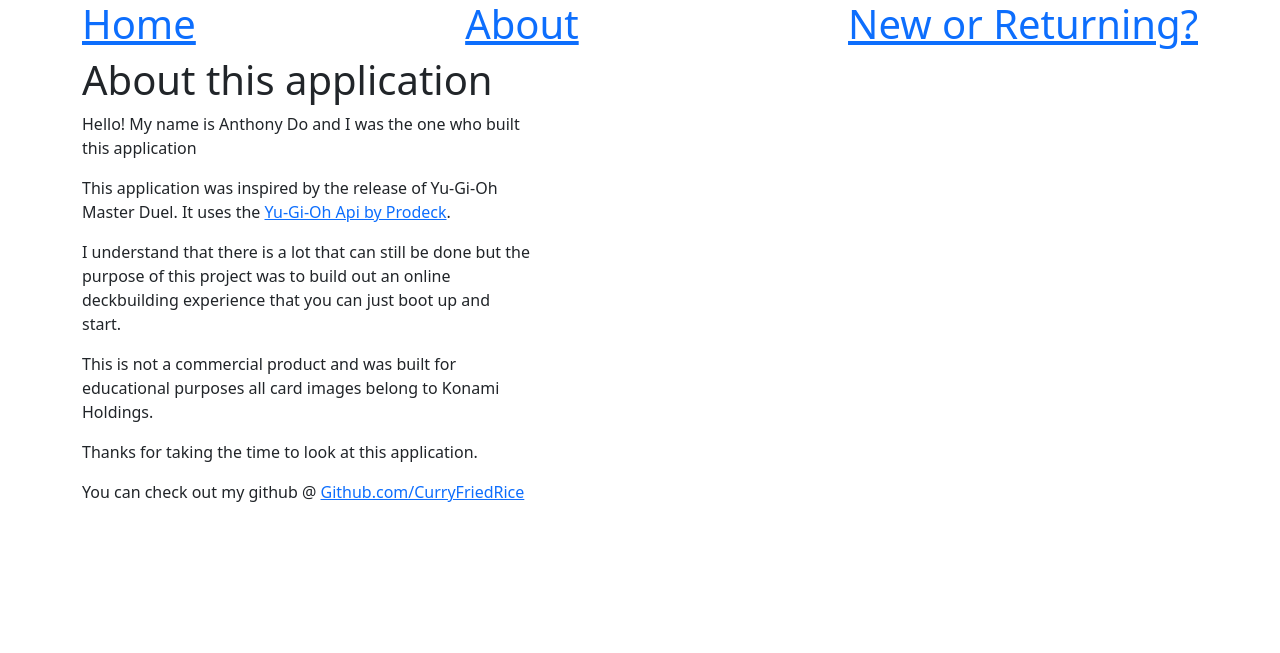
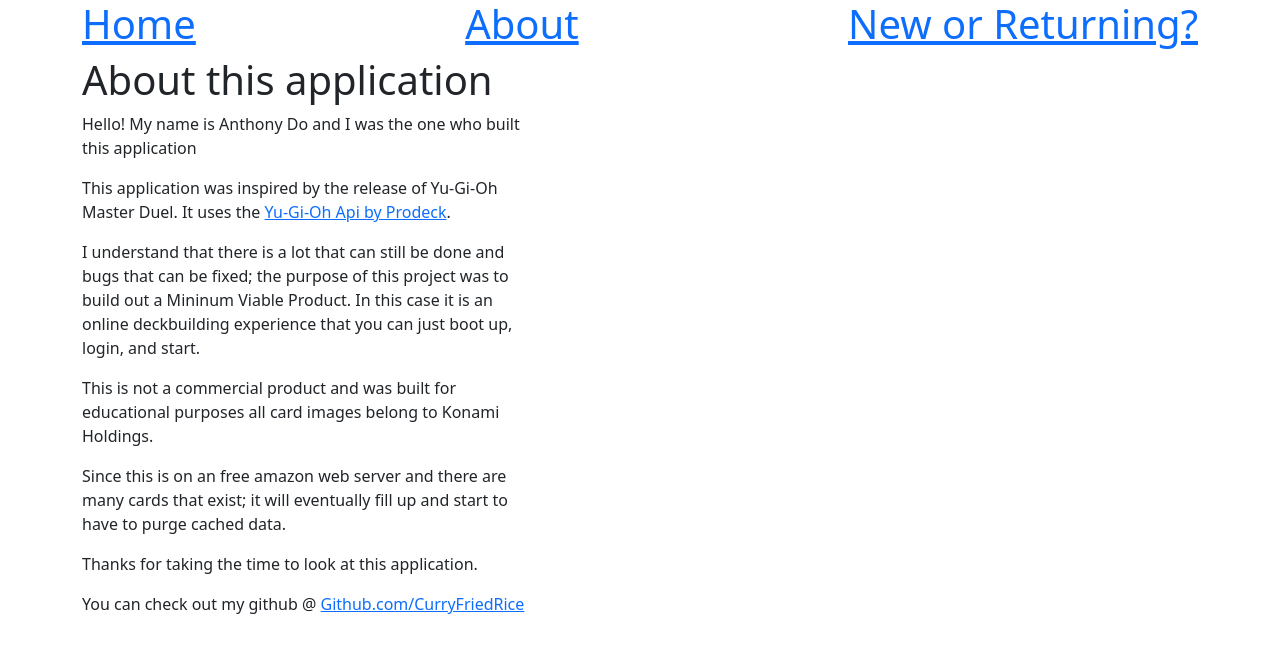
Before and after one commit to CurryFriedRice/masterduel_deckbuilder, a Flask app: page /about in a window 1280 px wide. Shown: the top 653 px of the page. Run offline with Flask 2, Linux system fonts and the light colour scheme.

Commit message:
added more details about server

```diff
--- a/flask_app/templates/about.html
+++ b/flask_app/templates/about.html
@@ -30,8 +30,9 @@
 
             <p>Hello! My name is Anthony Do and I was the one who built this application</p>
             <p>This application was inspired by the release of Yu-Gi-Oh Master Duel. It uses the <a href="https://db.ygoprodeck.com/api-guide/">Yu-Gi-Oh Api by Prodeck</a>. </p>
-            <p>I understand that there is a lot that can still be done but the purpose of this project was to build out an online deckbuilding experience that you can just boot up and start.</p>
+            <p>I understand that there is a lot that can still be done and bugs that can be fixed; the purpose of this project was to build out a Mininum Viable Product. In this case it is an online deckbuilding experience that you can just boot up, login, and start.</p>
             <p>This is not a commercial product and was built for educational purposes all card images belong to Konami Holdings.</p>
+            <p>Since this is on an free amazon web server and there are many cards that exist; it will eventually fill up and start to have to purge cached data.</p>
             <p>Thanks for taking the time to look at this application.</p>
             <p>You can check out my github @ <a href="https://github.com/CurryFriedRice">Github.com/CurryFriedRice</a></p>
         </div>
```
